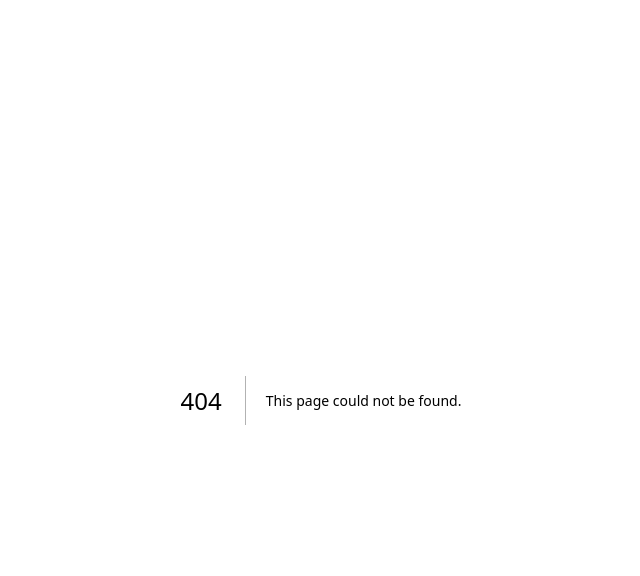
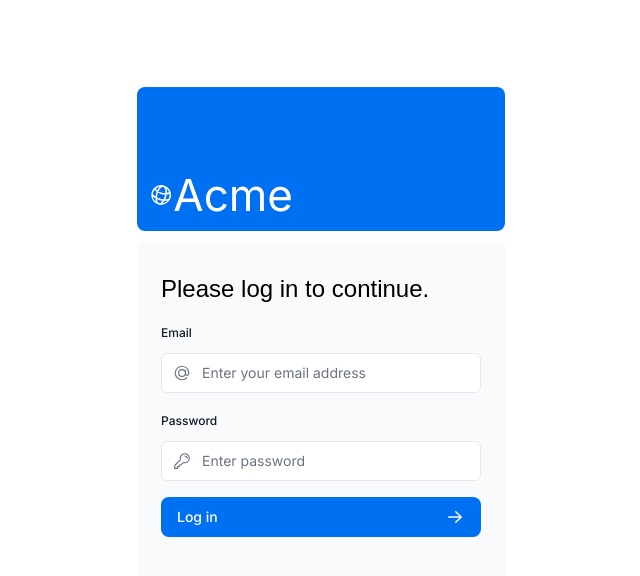
Before and after one commit to vienef/nextjs-dashboard, a Next.js app: page /login in a window 1280 px wide. Before the commit this address had no page. Shown: the top 576 px of the page, without its empty margins (319-959 px from the left). Built offline with nearby package versions, Linux system fonts and the light colour scheme; a web font is replaced by a local one.

Commit message:
Add authentication

```diff
--- a/app/lib/actions.ts
+++ b/app/lib/actions.ts
@@ -4,6 +4,7 @@
 import { sql } from '@vercel/postgres';
 import { revalidatePath } from 'next/cache';
 import { redirect } from 'next/navigation';
+import { signIn } from '@/auth';
 
 const FormSchema = z.object({
   id: z.string(),
@@ -108,3 +109,17 @@
     };
   }
 }
+
+export async function authenticate(
+  prevState: string | undefined,
+  formData: FormData,
+) {
+  try {
+    await signIn('credentials', Object.fromEntries(formData));
+  } catch (error) {
+    if ((error as Error).message.includes('CredentialsSignin')) {
+      return 'CredentialsSignin';
+    }
+    throw error;
+  }
+}
--- /dev/null
+++ b/app/login/page.tsx
@@ -0,0 +1,17 @@
+import AcmeLogo from '@/app/ui/acme-logo';
+import LoginForm from '@/app/ui/login-form';
+
+export default function LoginPage() {
+  return (
+    <main className="flex items-center justify-center md:h-screen">
+      <div className="relative mx-auto flex w-full max-w-[400px] flex-col space-y-2.5 p-4 md:-mt-32">
+        <div className="flex h-20 w-full items-end rounded-lg bg-blue-500 p-3 md:h-36">
+          <div className="w-32 text-white md:w-36">
+            <AcmeLogo />
+          </div>
+        </div>
+        <LoginForm />
+      </div>
+    </main>
+  );
+}
--- a/app/ui/dashboard/sidenav.tsx
+++ b/app/ui/dashboard/sidenav.tsx
@@ -2,6 +2,7 @@
 import NavLinks from '@/app/ui/dashboard/nav-links';
 import AcmeLogo from '@/app/ui/acme-logo';
 import { PowerIcon } from '@heroicons/react/24/outline';
+import { signOut } from '@/auth';
 
 export default function SideNav() {
   return (
@@ -17,7 +18,12 @@
       <div className="flex grow flex-row justify-between space-x-2 md:flex-col md:space-x-0 md:space-y-2">
         <NavLinks />
         <div className="hidden h-auto w-full grow rounded-md bg-gray-50 md:block"></div>
-        <form>
+        <form
+          action={async () => {
+            'use server';
+            await signOut();
+          }}
+        >
           <button className="flex h-[48px] grow items-center justify-center gap-2 rounded-md bg-gray-50 p-3 text-sm font-medium hover:bg-sky-100 hover:text-blue-600 md:flex-none md:justify-start md:p-2 md:px-3">
             <PowerIcon className="w-6" />
             <div className="hidden md:block">Sign Out</div>
--- a/app/ui/login-form.tsx
+++ b/app/ui/login-form.tsx
@@ -1,3 +1,5 @@
+'use client';
+
 import { lusitana } from '@/app/ui/fonts';
 import {
   AtSymbolIcon,
@@ -6,10 +8,14 @@
 } from '@heroicons/react/24/outline';
 import { ArrowRightIcon } from '@heroicons/react/20/solid';
 import { Button } from './button';
+import { useFormState, useFormStatus } from 'react-dom';
+import { authenticate } from '@/app/lib/actions';
 
 export default function LoginForm() {
+  const [state, dispatch] = useFormState(authenticate, undefined);
+
   return (
-    <form className="space-y-3">
+    <form action={dispatch} className="space-y-3">
       <div className="flex-1 rounded-lg bg-gray-50 px-6 pb-4 pt-8">
         <h1 className={`${lusitana.className} mb-3 text-2xl`}>
           Please log in to continue.
@@ -56,8 +62,17 @@
           </div>
         </div>
         <LoginButton />
-        <div className="flex h-8 items-end space-x-1">
-          {/* Add form errors here */}
+        <div
+          className="flex h-8 items-end space-x-1"
+          aria-live="polite"
+          aria-atomic="true"
+        >
+          {state === 'CredentialsSignin' && (
+            <>
+              <ExclamationCircleIcon className="h-5 w-5 text-red-500" />
+              <p className="text-sm text-red-500">Invalid credentials</p>
+            </>
+          )}
         </div>
       </div>
     </form>
@@ -65,8 +80,10 @@
 }
 
 function LoginButton() {
+  const { pending } = useFormStatus();
+
   return (
-    <Button className="mt-4 w-full">
+    <Button className="mt-4 w-full" aria-disabled={pending}>
       Log in <ArrowRightIcon className="ml-auto h-5 w-5 text-gray-50" />
     </Button>
   );
--- /dev/null
+++ b/auth.config.ts
@@ -0,0 +1,21 @@
+import type { NextAuthConfig } from 'next-auth';
+
+export const authConfig = {
+  pages: {
+    singIn: '/login',
+  },
+  callbacks: {
+    authorized({ auth, request: { nextUrl } }) {
+      const isLoggedIn = !!auth?.user;
+      const isOnDashboard = nextUrl.pathname.startsWith('/dashboard');
+      if (isOnDashboard) {
+        if (isLoggedIn) return true;
+        return false;
+      } else if (isLoggedIn) {
+        return Response.redirect(new URL('/dashboard', nextUrl));
+      }
+      return true;
+    },
+  },
+  providers: [],
+} satisfies NextAuthConfig;
--- /dev/null
+++ b/auth.ts
@@ -0,0 +1,41 @@
+import NextAuth from 'next-auth';
+import { authConfig } from './auth.config';
+import Credentials from 'next-auth/providers/credentials';
+import { z } from 'zod';
+import { sql } from '@vercel/postgres';
+import type { User } from '@/app/lib/definitions';
+import bcrypt from 'bcrypt';
+
+async function getUser(email: string): Promise<User | undefined> {
+  try {
+    const user = await sql<User>`SELECT * FROM users WHERE email=${email}`;
+    return user.rows[0];
+  } catch (error) {
+    console.error('Failed to fetch user:', error);
+    throw new Error('Failed to fetch user.');
+  }
+}
+
+export const { auth, signIn, signOut } = NextAuth({
+  ...authConfig,
+  providers: [
+    Credentials({
+      async authorize(credentials) {
+        const parsedCredentials = z
+          .object({ email: z.string().email(), password: z.string().min(6) })
+          .safeParse(credentials);
+
+        if (parsedCredentials.success) {
+          const { email, password } = parsedCredentials.data;
+          const user = await getUser(email);
+          if (!user) return null;
+          const passwordsMatch = await bcrypt.compare(password, user.password);
+          if (passwordsMatch) return user;
+        }
+
+        console.log('Invalid credentials');
+        return null;
+      },
+    })
+  ],
+});
--- a/package.json
+++ b/package.json
@@ -15,7 +15,8 @@
     "autoprefixer": "10.4.15",
     "bcrypt": "^5.1.1",
     "clsx": "^2.0.0",
-    "next": "^14.0.0",
+    "next": "^14.0.3",
+    "next-auth": "^5.0.0-beta.3",
     "postcss": "8.4.31",
     "react": "18.2.0",
     "react-dom": "18.2.0",
```
Also changed, not shown: middleware.ts (added, +8 -0 lines), 1 other file (tests, documents, lock files or other folders).
